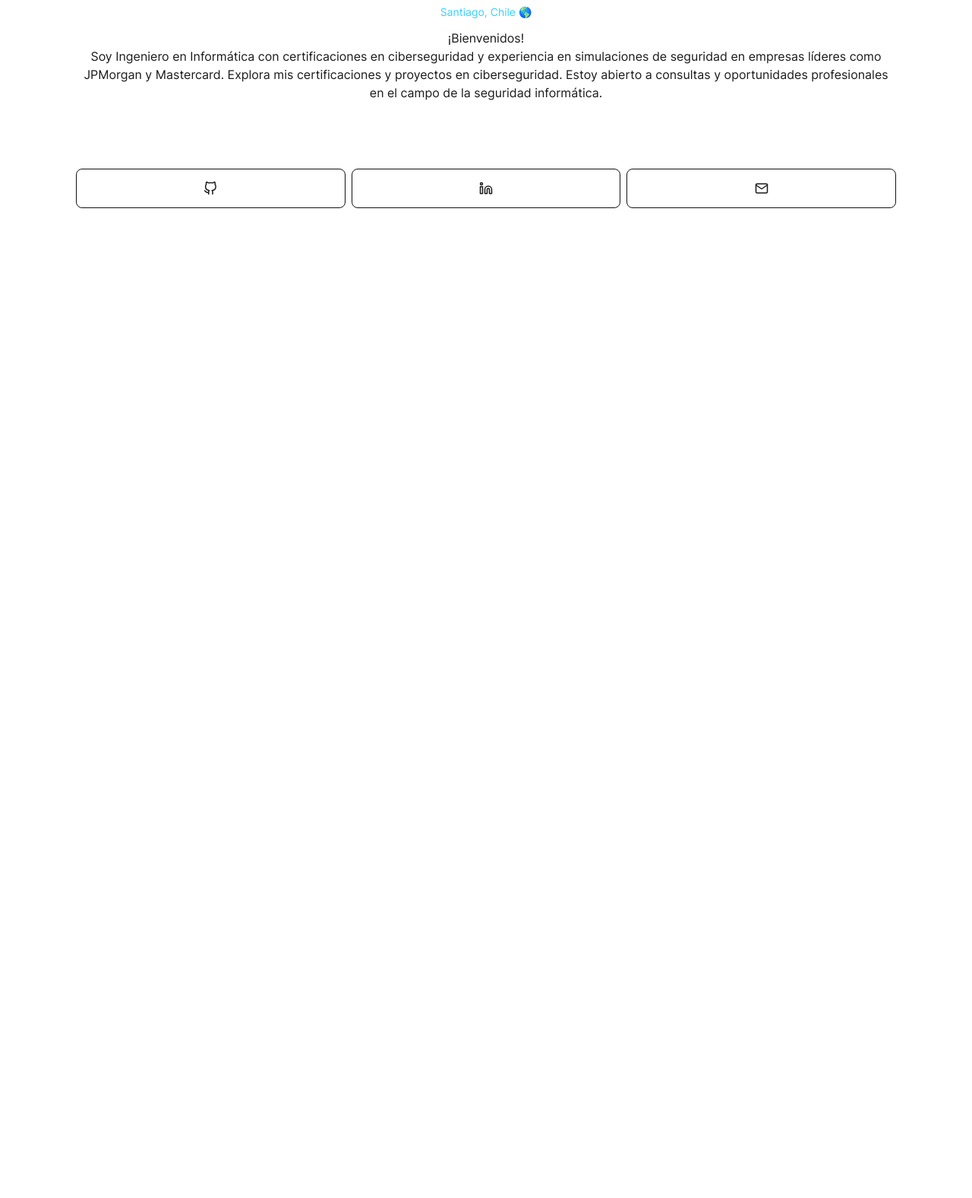
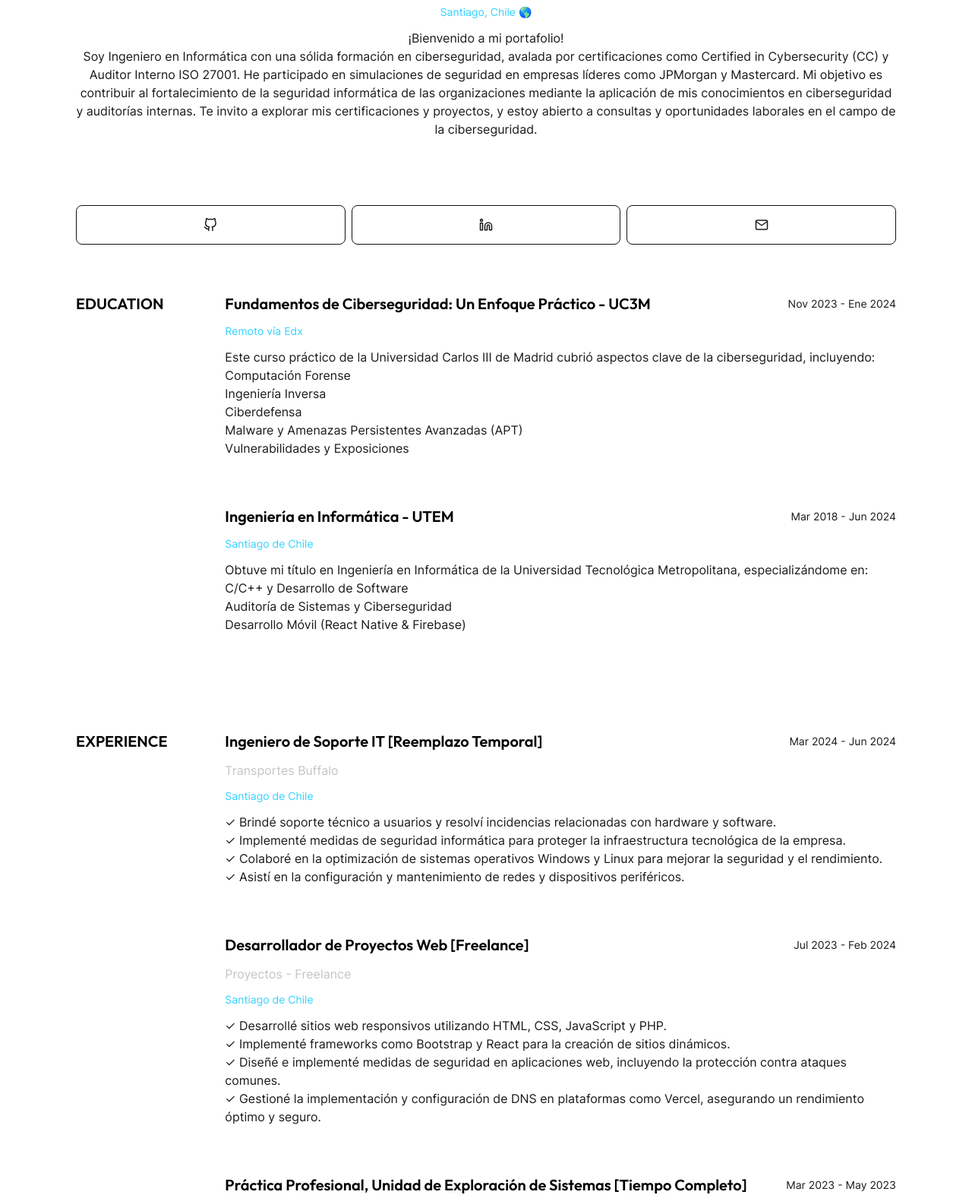
Before and after one commit to 404Jp/cv-minimal, an Astro site: page / in a window 1280 px wide. Shown: the part 512-2089 px from the top of the page at 76% size. Before the commit the page ends 800 px from the top, so only its background shows below. Built offline with nearby package versions, Linux system fonts and the light colour scheme; Astro itself is replaced by a stand-in of ours; a web font is replaced by a local one.

Commit message:
update infro in es

```diff
--- a/src/components/home/Home.astro
+++ b/src/components/home/Home.astro
@@ -32,7 +32,7 @@ const { title, details } = Astro.props as IExperiences;
           </div>
           <br>
           <h3 class="text-xl font-semibold text-center">{item.name}</h3>
-          <p class="text-sm mt-3 text-white text-center">Ingeniero en Informática con Certificaciones en Ciberseguridad</p>
+          <p class="text-sm mt-3 text-white text-center">Ingeniero en Informática</p>
           <p class="text-sm mt-3 text-blue text-center">{item.location}</p>
           <ul class="mt-3 text-center">
             {item.description.map((desc) => (
--- a/src/data/info.ts
+++ b/src/data/info.ts
@@ -3,107 +3,101 @@ export const info = {
   name: "Jean Bouffanais",
   jobDescription: "Computer Engineer",
   about: ` `,
-
-  hero: [
+"hero": [
     {
-      name: "Jean P. Bouffanais",
-      location: "Santiago, Chile 🌎",
-      description: [
-        "¡Bienvenidos!",
-        "Soy Ingeniero en Informática con certificaciones en ciberseguridad y experiencia en simulaciones de seguridad en empresas líderes como JPMorgan y Mastercard. Explora mis certificaciones y proyectos en ciberseguridad. Estoy abierto a consultas y oportunidades profesionales en el campo de la seguridad informática.",
-      ],
-    },
+      "name": "Jean P. Bouffanais",
+      "location": "Santiago, Chile 🌎",
+      "description": [
+        "¡Bienvenido a mi portafolio!",
+        "Soy Ingeniero en Informática con una sólida formación en ciberseguridad, avalada por certificaciones como Certified in Cybersecurity (CC) y Auditor Interno ISO 27001. He participado en simulaciones de seguridad en empresas líderes como JPMorgan y Mastercard. Mi objetivo es contribuir al fortalecimiento de la seguridad informática de las organizaciones mediante la aplicación de mis conocimientos en ciberseguridad y auditorías internas. Te invito a explorar mis certificaciones y proyectos, y estoy abierto a consultas y oportunidades laborales en el campo de la ciberseguridad."
+      ]
+    }
   ],
 
-  experience: [
+  "experience": [
     {
-      name: "Web Developer [Part-Time]",
-      place: "Project-Based - Freelance",
-      location: "Remote",
-      startDate: "Sep 2023",
-      endDate: "Present",
-      description: [
-        "✓ Developed websites using Astro JS, React, and Flowbite.",
-        "✓ Created landing pages and e-commerce products for service providers.",
-        "✓ Demonstrated effective communication and collaboration with clients to meet their requirements.",
-        "✓ Managed deployment and DNS configuration on Vercel to ensure optimal website performance.",
-        "✓ Designed and configured e-commerce sites using WordPress and Shopify.",
-        "✓ Implemented websites on AWS."
-      ],
+      "name": "Ingeniero de Soporte IT [Reemplazo Temporal]",
+      "place": "Transportes Buffalo",
+      "location": "Santiago de Chile",
+      "startDate": "Mar 2024",
+      "endDate": "Jun 2024",
+      "description": [
+        "✓ Brindé soporte técnico a usuarios y resolví incidencias relacionadas con hardware y software.",
+        "✓ Implementé medidas de seguridad informática para proteger la infraestructura tecnológica de la empresa.",
+        "✓ Colaboré en la optimización de sistemas operativos Windows y Linux para mejorar la seguridad y el rendimiento.",
+        "✓ Asistí en la configuración y mantenimiento de redes y dispositivos periféricos."
+      ]
     },
     {
-      name: "Professional Internship, System Exploration Unit [Full-Time]",
-      place: "Ministerio de Medio Ambiente - SEA",
-      location: "Calle Miraflores 222, Santiago",
-      startDate: "Mar 2023",
-      endDate: "May 2023",
-      description: [
-        "✓ Programmed pages and modules with OOP PHP for the SEA website.",
-        "✓ Conducted backlog-driven development.",
-        "✓ Handled level 2 support tickets via Jira Service Desk.",
-        "✓ Queried and modified SQL databases.",
-        "✓ Corrected data in document management systems.",
-        "✓ Collaborated in a team using Scrum methodology."
-      ],
+      "name": "Desarrollador de Proyectos Web [Freelance]",
+      "place": "Proyectos - Freelance",
+      "location": "Santiago de Chile",
+      "startDate": "Jul 2023",
+      "endDate": "Feb 2024",
+      "description": [
+        "✓ Desarrollé sitios web responsivos utilizando HTML, CSS, JavaScript y PHP.",
+        "✓ Implementé frameworks como Bootstrap y React para la creación de sitios dinámicos.",
+        "✓ Diseñé e implementé medidas de seguridad en aplicaciones web, incluyendo la protección contra ataques comunes.",
+        "✓ Gestioné la implementación y configuración de DNS en plataformas como Vercel, asegurando un rendimiento óptimo y seguro."
+      ]
     },
     {
-      name: "Hardware Specialist [Part-Time]",
-      place: "Universidad Tecnológica Metropolitana - UTEM",
-      location: "José Pedro Alessandri 1242, Ñuñoa",
-      startDate: "Sep 2022",
-      endDate: "Dec 2022",
-      description: [
-        "✓ Managed the computer lab part-time as a temporary replacement for a colleague during a semester.",
-        "✓ Maintained and cared for lab hardware.",
-        "✓ Assisted students, faculty, and the public.",
-        "✓ Configured network devices."
-      ],
+      "name": "Práctica Profesional, Unidad de Exploración de Sistemas [Tiempo Completo]",
+      "place": "SEA - Ministerio de Medio Ambiente",
+      "location": "Santiago de Chile",
+      "startDate": "Mar 2023",
+      "endDate": "May 2023",
+      "description": [
+        "✓ Programé páginas y módulos con PHP orientado a objetos para el sitio web del SEA.",
+        "✓ Gestioné tickets de soporte de nivel 2 y colaboré en la resolución de incidencias.",
+        "✓ Participé en la implementación de políticas de seguridad informática en la plataforma del SEA.",
+        "✓ Colaboré en equipo utilizando la metodología Scrum para mejorar la seguridad y la eficiencia de los sistemas."
+      ]
     },
     {
-      name: "Hardware Assembly and Maintenance for Mining [Full-Time]",
-      place: "Project-Based - Freelance",
-      location: "",
-      startDate: "Jun 2020",
-      endDate: "May 2021",
-      description: [
-        "✓ Assembled Ethereum mining rigs with Nvidia and AMD graphics cards.",
-        "✓ Maintained mining rigs.",
-        "✓ Configured Hiveon mining pools.",
-        "✓ Set up cryptocurrency wallets."
-      ],
-    },
+      "name": "Especialista en Hardware [Medio Tiempo]",
+      "place": "Universidad Tecnológica Metropolitana - UTEM",
+      "location": "Santiago de Chile",
+      "startDate": "Sep 2022",
+      "endDate": "Dic 2022",
+      "description": [
+        "✓ Administré y mantuve el hardware del laboratorio de computación.",
+        "✓ Asistí a estudiantes, profesores y usuarios en la resolución de problemas técnicos.",
+        "✓ Configuré dispositivos de red y mantuve la seguridad de los sistemas.",
+        "✓ Colaboré en la implementación de medidas de seguridad informática para proteger los recursos del laboratorio."
+      ]
+    }
   ],
 
-
-  education: [
+  "education": [
     {
-      name: "Fundamentals of Cybersecurity: A Practical Approach - UC3M",
-      location: "Remote via Edx",
-      startDate: "Nov 2023",
-      endDate: "Jan 2024",
-      description: [
-        "This practical course from Universidad Carlos III de Madrid covered key aspects of cybersecurity, including:",
-        "Forensic Computing",
-        "Reverse Engineering",
-        "Cyber Defense",
-        "Malware and Advanced Persistent Threats (APTs)",
-        "Vulnerabilities and Exposures",
-      ],
+      "name": "Fundamentos de Ciberseguridad: Un Enfoque Práctico - UC3M",
+      "location": "Remoto vía Edx",
+      "startDate": "Nov 2023",
+      "endDate": "Ene 2024",
+      "description": [
+        "Este curso práctico de la Universidad Carlos III de Madrid cubrió aspectos clave de la ciberseguridad, incluyendo:",
+        "Computación Forense",
+        "Ingeniería Inversa",
+        "Ciberdefensa",
+        "Malware y Amenazas Persistentes Avanzadas (APT)",
+        "Vulnerabilidades y Exposiciones"
+      ]
     },
     {
-      name: "Bachelor's in Computer Engineering - UTEM",
-      location: "José Pedro Alessandri 1242, Ñuñoa",
-      startDate: "Mar 2018",
-      endDate: "Dec 2023",
-      description: [
-        "I earned my degree in Computer Engineering from the Metropolitan Technological University, specializing in:",
-        "C/C++ Programming Languages",
-        "System Auditing",
-        "Cybersecurity Topics",
-        "Mobile Development (React Native & Firebase)",
-      ],
-    },
+      "name": "Ingeniería en Informática - UTEM",
+      "location": "Santiago de Chile",
+      "startDate": "Mar 2018",
+      "endDate": "Jun 2024",
+      "description": [
+        "Obtuve mi título en Ingeniería en Informática de la Universidad Tecnológica Metropolitana, especializándome en:",
+        "C/C++ y Desarrollo de Software",
+        "Auditoría de Sistemas y Ciberseguridad",
+        "Desarrollo Móvil (React Native & Firebase)"
+      ]
+    }
   ],
+
 
   socialMedia: {
     facebook: "https://www.facebook.com/",
--- a/src/pages/index.astro
+++ b/src/pages/index.astro
@@ -30,5 +30,13 @@ const featureCertification = info.certification.reduce((accumulator, certificati
   </head>
 
   <body>
-    <Layout> <Home title={""} details={info.hero} /></Layout>
+    <Layout>
+      <Home title={""} details={info.hero} />
+      <div id="educ">
+        <Experience  title={"EDUCATION"} details={info.education} />
+        </div>
+      <div id="exp">
+      <Experience  title={"EXPERIENCE"} details={info.experience} />
+    </div>
+    </Layout>
   </body>
```
